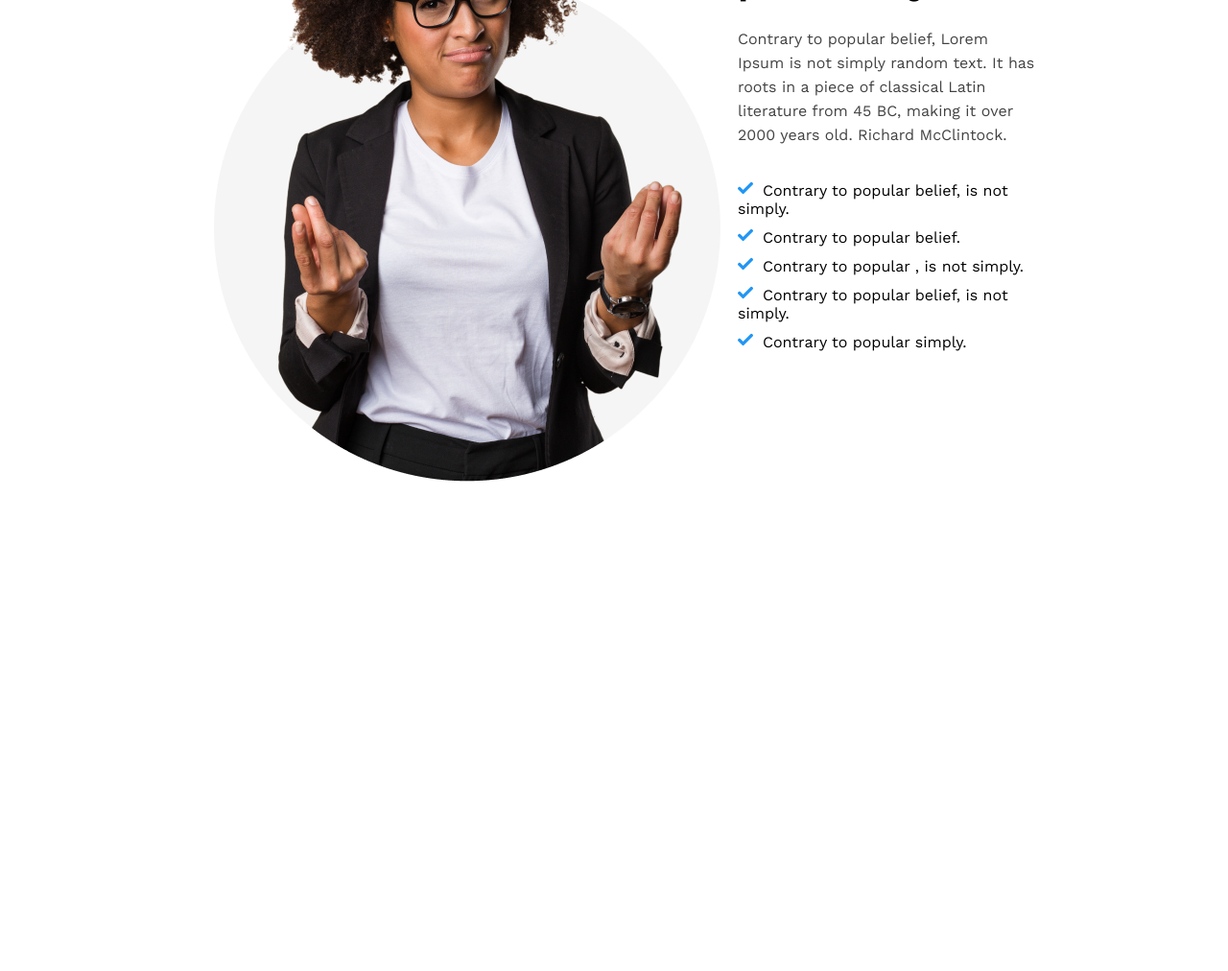
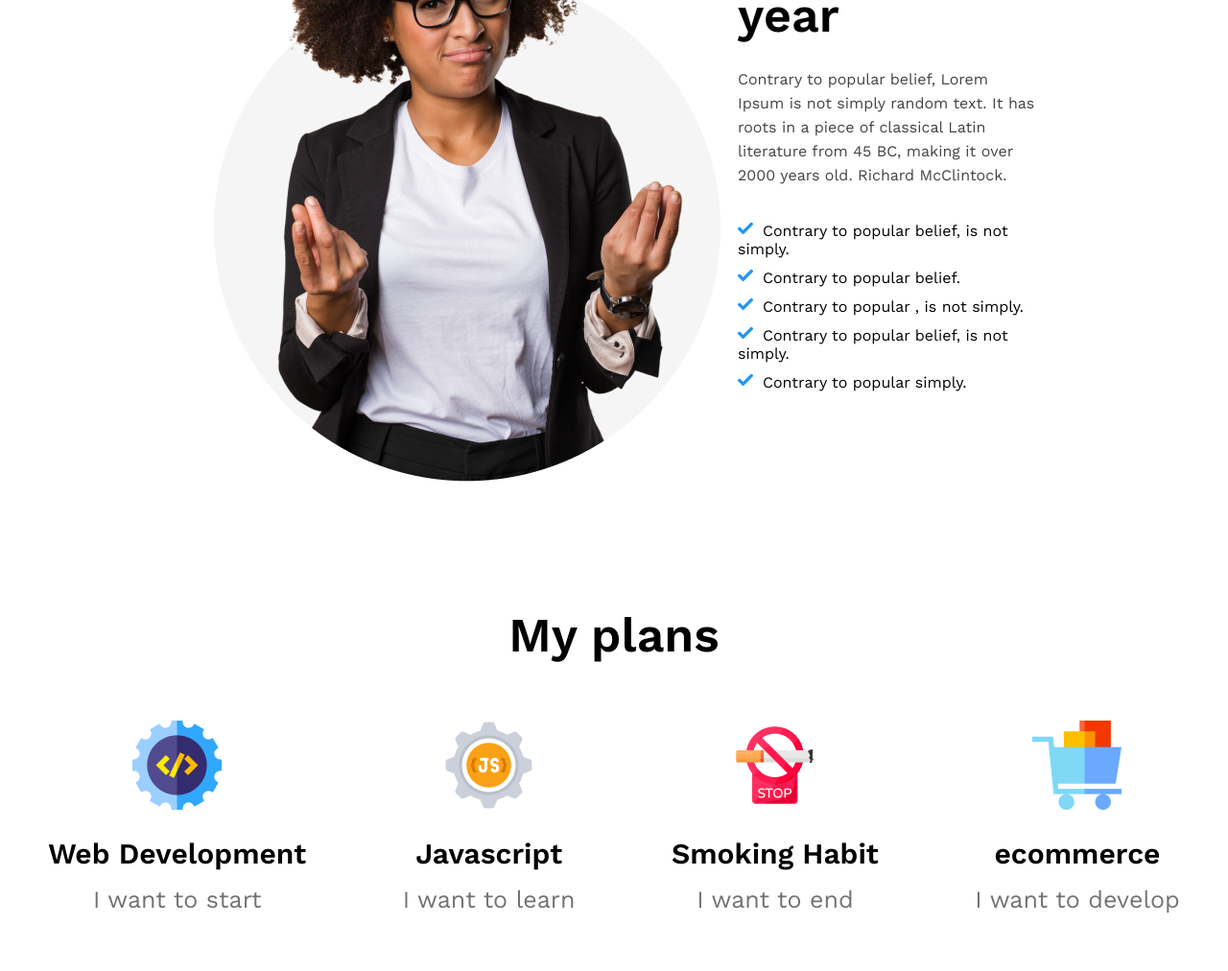
Before and after one commit to ShahanaMahfuzaShanta/new-year-project, a plain HTML site: page index.html in a window 1280 px wide. Shown: the part 1152-2164 px from the top of the page at 96% size. Before the commit the page ends 1784 px from the top, so only its background shows below. Drawn offline with nearby package versions, Linux system fonts and the light colour scheme.

Commit message:
plan section added

```diff
--- a/index.html
+++ b/index.html
@@ -43,6 +43,31 @@
         </div>
       </section>
 
+      <section class="plans-section">
+        <h1 class="section-title">My plans</h1>
+        <div class="plans">
+          <div class="plan">
+            <img src="images/icons/web.png" alt="">
+            <h2 class="plan-title">Web Development</h2>
+            <p>I want to start</p>
+          </div>
+          <div class="plan">
+            <img src="images/icons/js.png" alt="">
+            <h2 class="plan-title">Javascript</h2>
+            <p>I want to learn</p>
+          </div>
+          <div class="plan">
+            <img src="images/icons/smoke.png" alt="">
+            <h2 class="plan-title">Smoking Habit</h2>
+            <p>I want to end</p>
+          </div>
+          <div class="plan">
+            <img src="images/icons/ecom.png" alt="">
+            <h2 class="plan-title">ecommerce</h2>
+            <p>I want to develop</p>
+          </div>
+        </div>
+      </section>
 
 
     </main>
--- a/styles/style.css
+++ b/styles/style.css
@@ -61,14 +61,37 @@
 }
 .section-title {
   font-weight: 800;
-  font-size: 40px;
+  font-size: 50px;
 }
 
-.lists p{
-    padding: 5px 0;
-    font-size: 16px;
+.lists p {
+  padding: 5px 0;
+  font-size: 16px;
 }
 
-.lists img{
-    padding-right: 10px;
+.lists img {
+  padding-right: 10px;
 }
+
+/* my plans section */
+.plans-section {
+  text-align: center;
+}
+
+.plans {
+  display: flex;
+  justify-content: space-around;
+  padding: 60px 0;
+}
+
+.plan-title {
+  font-weight: 700;
+  font-size: 30px;
+  padding: 24px 0 16px;
+}
+
+.plan > p {
+  color: #737272;
+  font-weight: 500;
+  font-size: 25px;
+}
```
